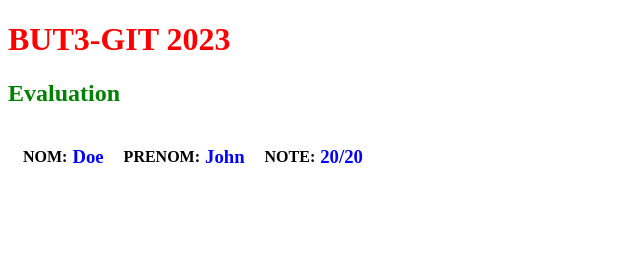
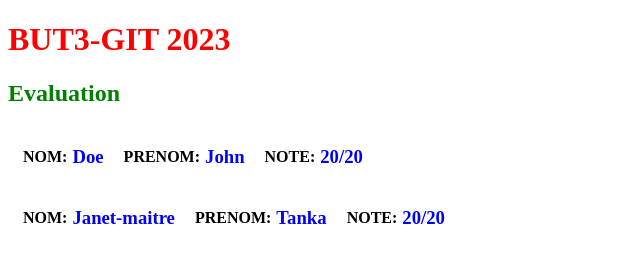
Before and after one commit to BenRobert38/BUT3-GIT-2024, a plain HTML site: page Projet/index.html in a window 1280 px wide. Shown: the whole page, without its empty margins (0-640 px from the left). Drawn offline with Linux system fonts and the light colour scheme.

Commit message:
Html update tanka janet-maitre

```diff
--- a/Projet/index.html
+++ b/Projet/index.html
@@ -16,5 +16,13 @@
          <h4>NOTE: </h4>
          <h3>20/20</h3>
    </div>
+   <div class="identifiant">
+         <h4>NOM: </h4>
+         <h3>Janet-maitre</h3>
+         <h4>PRENOM: </h4>
+         <h3>Tanka</h3>
+         <h4>NOTE: </h4>
+         <h3>20/20</h3>
+   </div>
 </body>
 </html>
```
